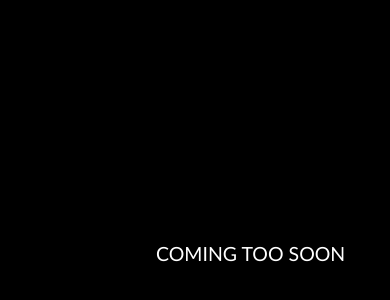
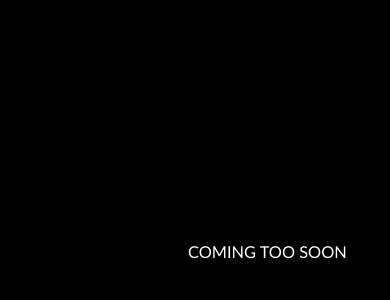
Before and after one commit to Brechtvr/coming-soon, a plain HTML site: page index.html in a window 390 px wide. Shown: the part 410-710 px from the top of the page. Drawn offline with Linux system fonts and the light colour scheme.

Commit message:
Update index.html

```diff
--- a/index.html
+++ b/index.html
@@ -21,7 +21,7 @@
 
     @media (max-width: 600px) {
       #bouncer {
-        font-size: 5vw; /* veel kleiner op gsm */
+        font-size: 4.2vw; /* iets groter op gsm */
       }
     }
   </style>
```
